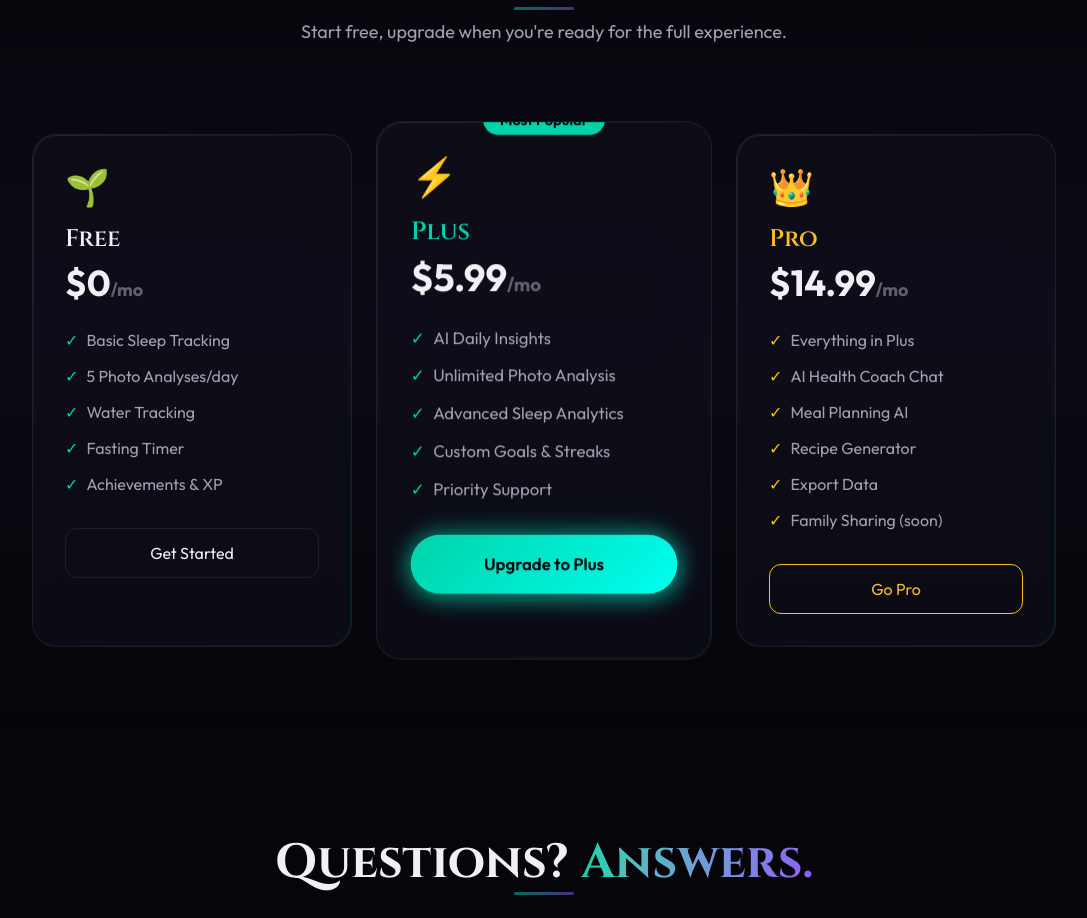
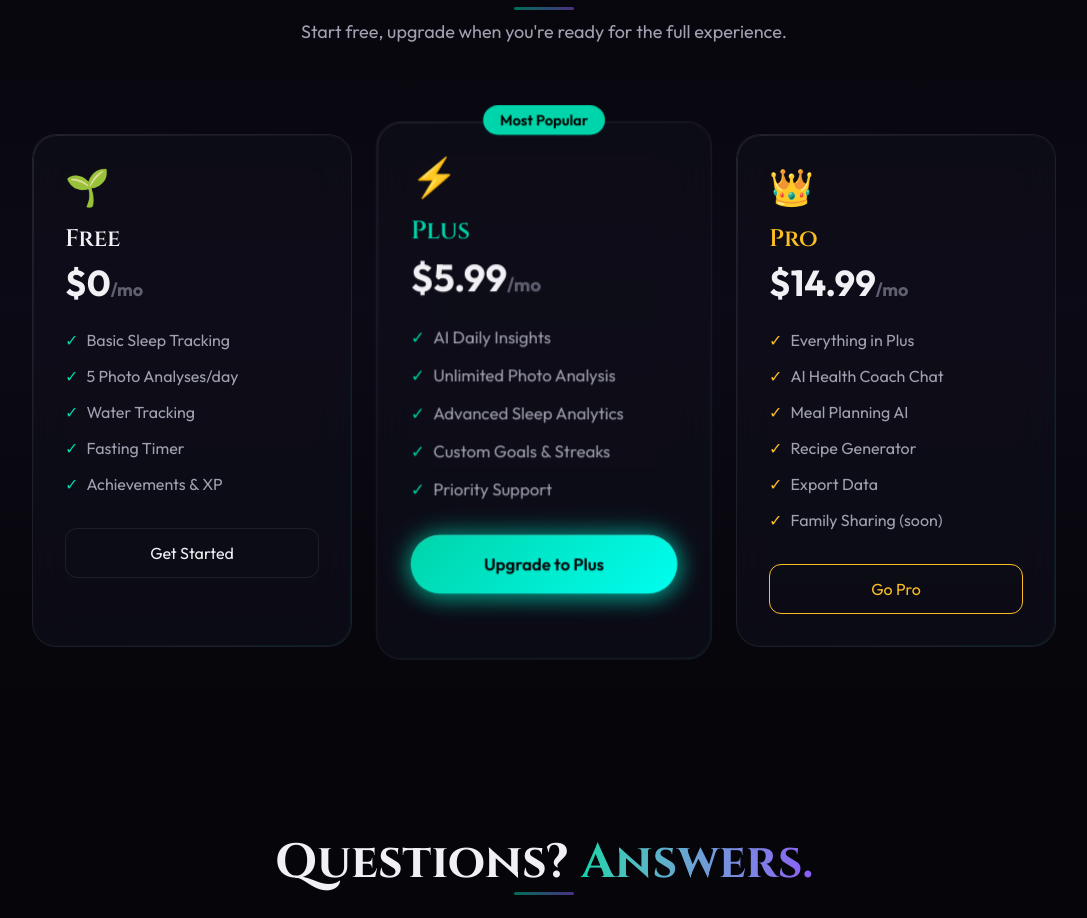
Before and after one commit to eL1fe/contextwell-web, a Next.js app: page / in a window 1280 px wide. Shown: the part 3580-4498 px from the top of the page, without its empty margins (96-1183 px from the left). Built offline with nearby package versions, Linux system fonts and the light colour scheme.

Commit message:
fix: Force overflow-visible on Plus card with !important

```diff
--- a/app/page.tsx
+++ b/app/page.tsx
@@ -380,7 +380,7 @@ export default function Home() {
               </div>
 
               {/* Plus Tier — Highlighted */}
-              <div className="pricing-card glass-card p-8 relative border-2 border-[var(--glow-primary)] scale-105 z-10 overflow-visible">
+              <div className="pricing-card glass-card p-8 relative border-2 border-[var(--glow-primary)] scale-105 z-10 !overflow-visible">
                 <div className="absolute -top-4 left-1/2 -translate-x-1/2 z-20 px-4 py-1 rounded-full bg-[var(--glow-primary)] text-black text-sm font-semibold whitespace-nowrap">
                   Most Popular
                 </div>
```
